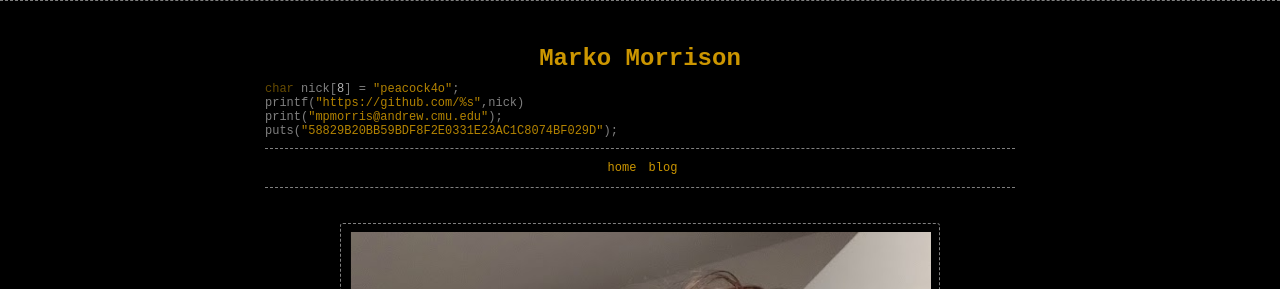
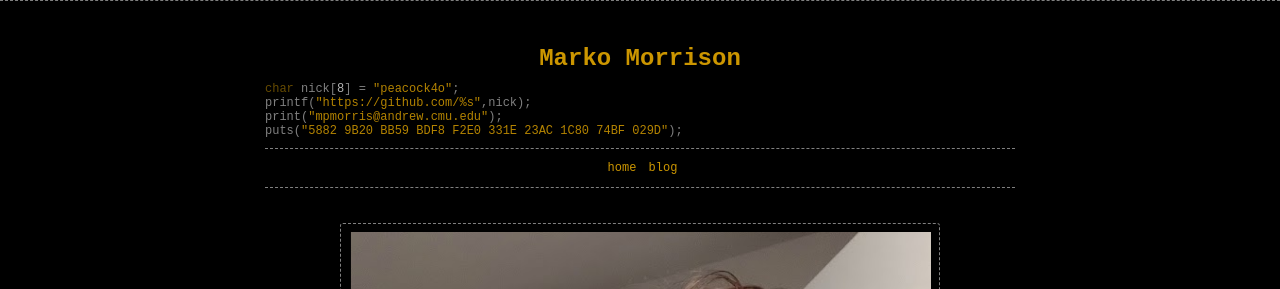
Before and after one commit to peacock4o/peacock4o.github.io, a Jekyll site: the page built from index.md, in a window 1280 px wide. Shown: the top 289 px of the page. Built offline with Jekyll 4.4.1, drawn with Linux system fonts in a browser that asks for light colours.

Commit message:
Added PGP key

```diff
--- a/_includes/header.html
+++ b/_includes/header.html
@@ -5,7 +5,7 @@
     <span class="reserved">char</span> nick[<span class="number">8</span>] = <span class="string">"{{ site.nick }}"</span>;
     </p>
     <p>
-    printf(<a href="https://{{ site.source_code.server }}/{{ site.source_code.nick }}" target="_blank"><span class="string">"https://{{ site.source_code.server }}/%s"</span></a>,nick)
+    printf(<a href="https://{{ site.source_code.server }}/{{ site.source_code.nick }}" target="_blank"><span class="string">"https://{{ site.source_code.server }}/%s"</span></a>,nick);
     </p>
     <!-- <p>
       <span class="reserved">char</span> interest[<span class="number">5</span>] = <span class="string">"cyber"</span>;
@@ -17,7 +17,7 @@
             printf(<a href="https://{{ site.blog.nick }}.{{ site.blog.server }}" target="_blank"><span class="string">"https://<span class="reserved">%s</span>.{{ site.blog.server }}<span class="reserved">\n</span>"</span></a>,nick);
         </p> -->
     <p>
-    puts(<a href="{{ site.url }}{{ site.baseurl }}misc/pubkey.gpg.txt" target="_blank"><span class="string">"58829B20BB59BDF8F2E0331E23AC1C8074BF029D"</span></a>);
+    puts(<a href="{{ site.url }}{{ site.baseurl }}misc/publickey.asc" target="_blank"><span class="string">"5882 9B20 BB59 BDF8 F2E0 331E 23AC 1C80 74BF 029D"</span></a>);
     </p>
   </div>
 </header>
```
Also changed, not shown: 1 other file.
